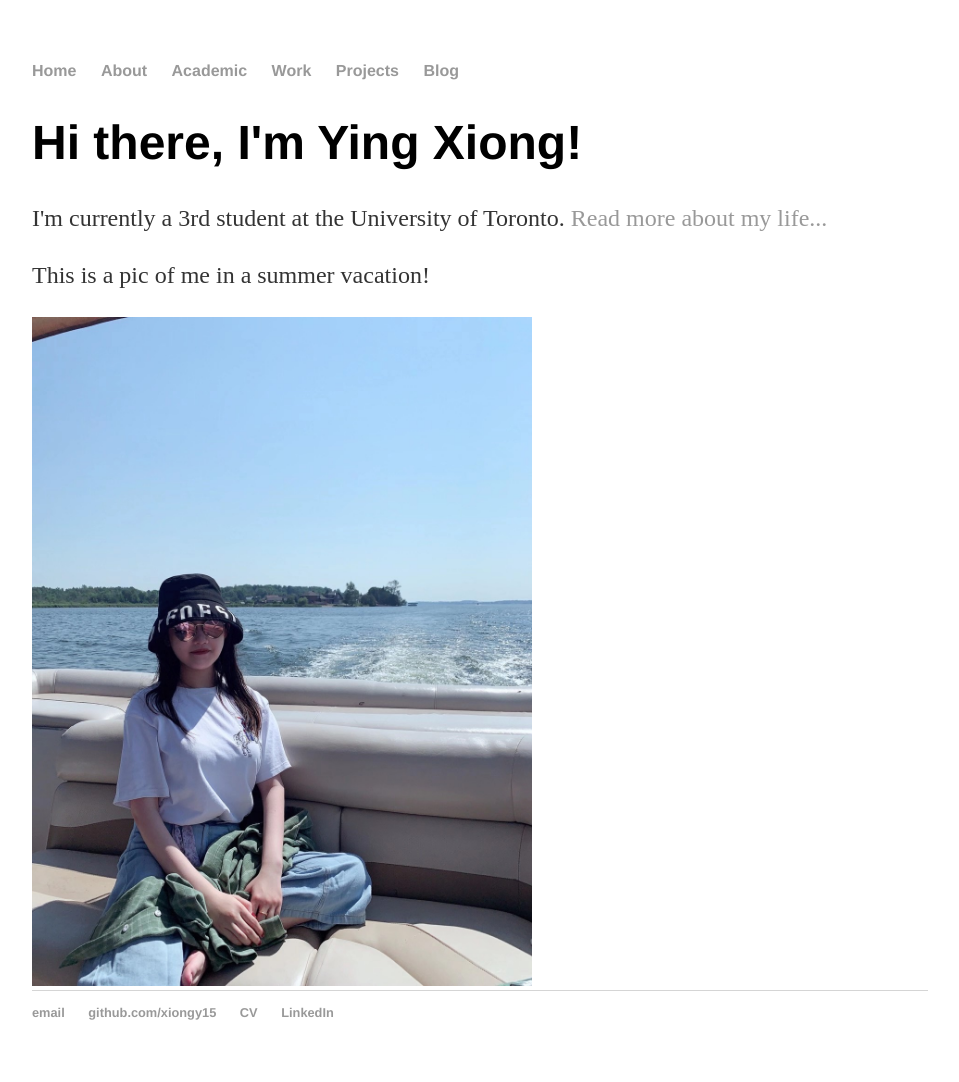
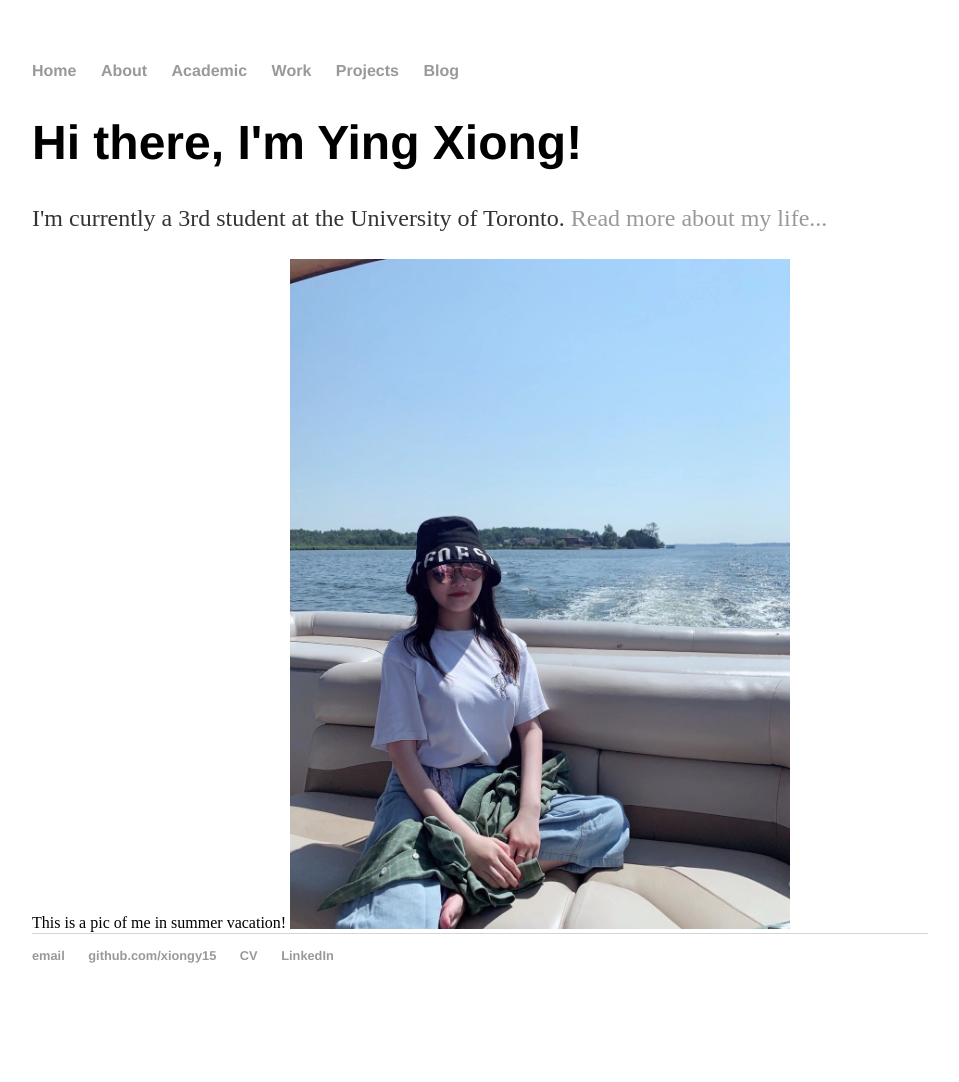
Before and after one commit to xiongy15/xiongy15.github.io, a Jekyll site: the page built from index.html, in a window 1280 px wide. Shown: the whole page, without its empty margins (160-1119 px from the left). Built offline with Jekyll 4.4.1, drawn with Linux system fonts in a browser that asks for light colours; after the commit the page ends 1024 px from its top, so only the background shows below that.

Commit message:
Update index.html

```diff
--- a/index.html
+++ b/index.html
@@ -5,6 +5,5 @@
 <div class="blurb">
 	<h1>Hi there, I'm Ying Xiong!</h1>
 	<p>I'm currently a 3rd student at the University of Toronto. <a href="/about">Read more about my life...</a></p>
-	<p>This is a pic of me in a summer vacation!</p>
-	<img src="/about/about.JPG" class="inline" width="500"/>
+	 This is a pic of me in summer vacation! <img src="/about/about.JPG" class="inline" width="500"/>
 </div><!-- /.blurb -->
```
